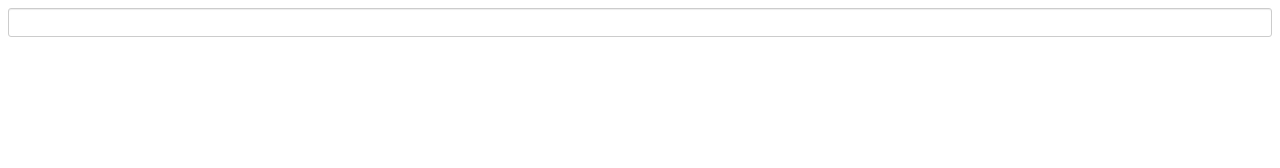
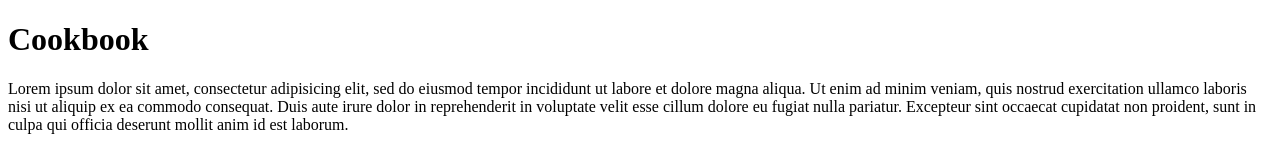
Before and after one commit to chrisgreeff/cookbook, a plain HTML site: page web/cookbook.html in a window 1280 px wide. Drawn offline with nearby package versions, Linux system fonts and the light colour scheme; files that its build step writes are made by us from their sources.

Commit message:
Updating markup for jacky to style up

```diff
--- a/web/cookbook.html
+++ b/web/cookbook.html
@@ -13,7 +13,14 @@
         <script src="js/vendors/bootstrap-wysiwyg.js"></script>
     </head>
     <body>
-        <div id="cookbook"></div>
+        <div id="header">
+            <h1>Cookbook</h1>
+        </div>
+        <div id="body">
+            <div tabIndex="0" class="cb-card">
+                Lorem ipsum dolor sit amet, consectetur adipisicing elit, sed do eiusmod tempor incididunt ut labore et dolore magna aliqua. Ut enim ad minim veniam, quis nostrud exercitation ullamco laboris nisi ut aliquip ex ea commodo consequat. Duis aute irure dolor in reprehenderit in voluptate velit esse cillum dolore eu fugiat nulla pariatur. Excepteur sint occaecat cupidatat non proident, sunt in culpa qui officia deserunt mollit anim id est laborum.
+            </div>
+        </div>
         <script src="js/cookbook.js"></script>
     </body>
 </html>
--- a/web/js/cookbook.js
+++ b/web/js/cookbook.js
@@ -1,5 +1,6 @@
-var cookbookNode = $('#cookbook');
+var cookbookNode = $('.cookbook');
 
+if (cookbookNode.length) {
     cookbookNode.wysiwyg();
 
     cookbookNode.on('keydown', function (event) {
@@ -16,3 +17,4 @@ cookbookNode.on('keydown', function (event) {
             }
         }
     });
+}
```
Lines whose indentation alone changed are shown as unchanged.
